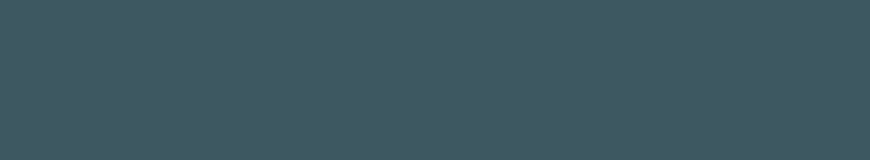
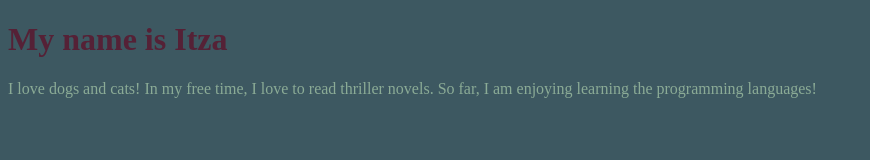
Before and after one commit to iarr4296/iarr4296.github.io, a plain HTML site: page index.html in a window 1280 px wide. Shown: the whole page, without its empty margins (0-870 px from the left). Drawn offline with Linux system fonts and the light colour scheme.

Commit message:
Update index.html

```diff
--- a/index.html
+++ b/index.html
@@ -14,5 +14,9 @@
 	<title>My Personal Introduction</title>
     </style>
   </head>
-
+  <body>
+    <h1>My name is Itza</h1>
+      <p>I love dogs and cats! In my free time, I love to read thriller novels. So far, I am enjoying learning the programming languages!
+      </p>
+  </body>
 </html>
```
